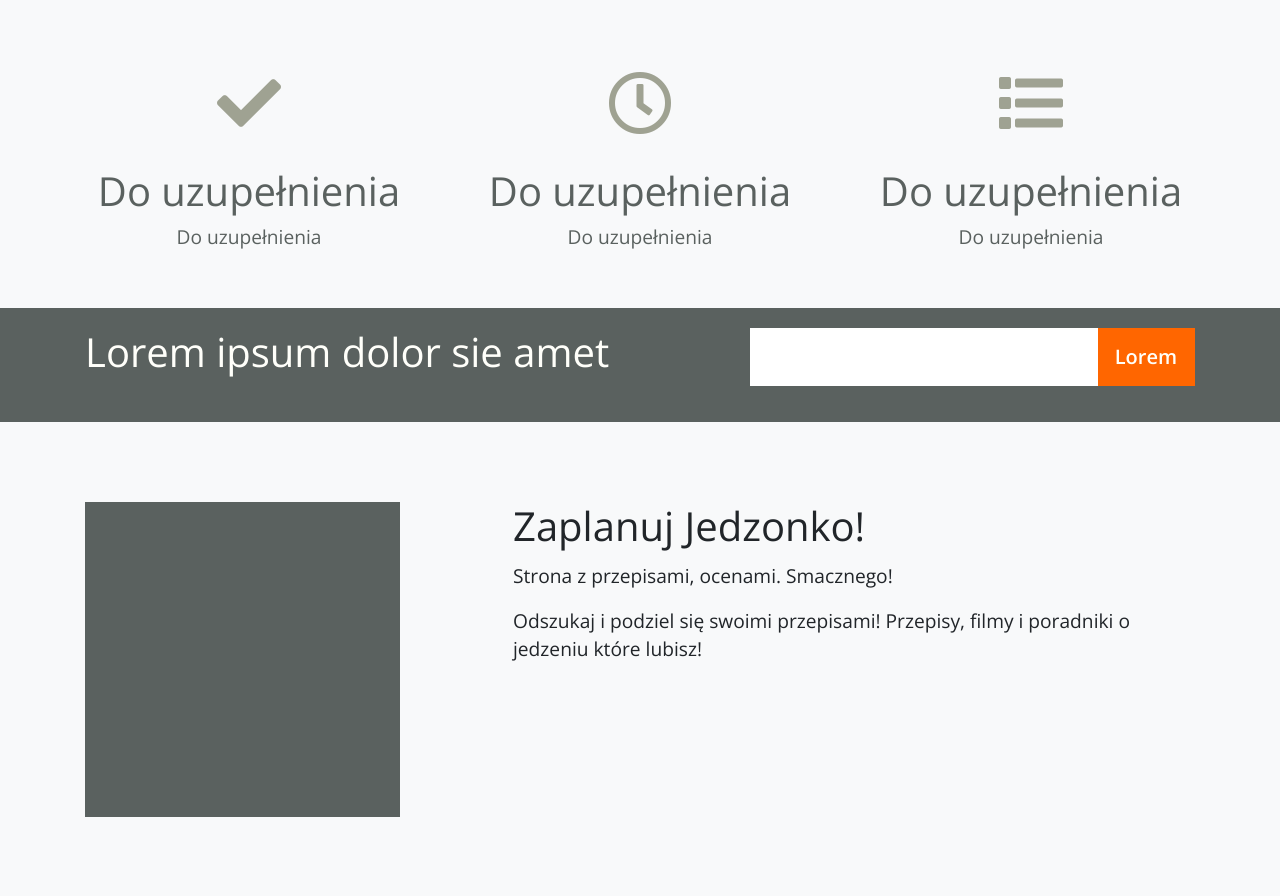
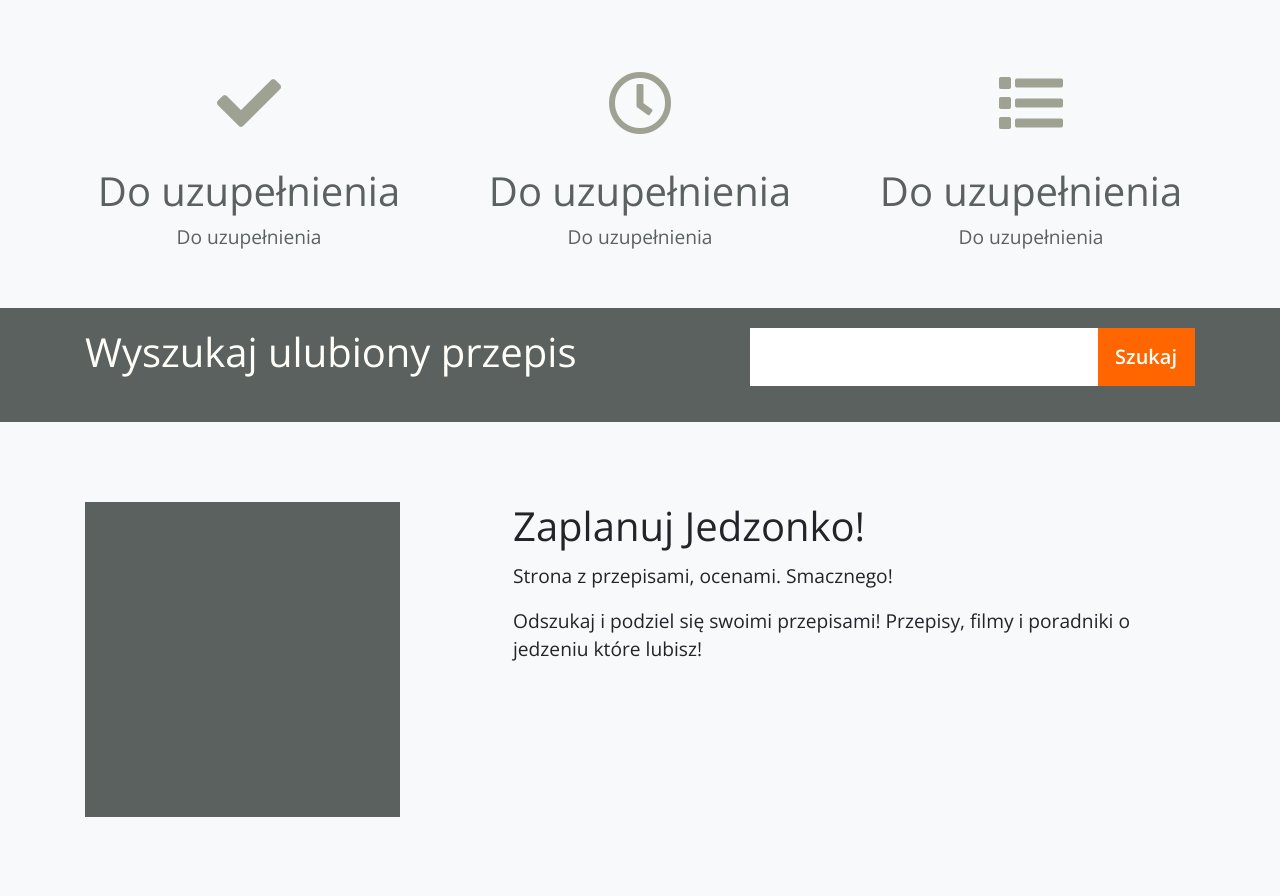
Before and after one commit to pchroscicki/ScrumLab, a Django app: template jedzonko/templates/index.html in a window 1280 px wide. Shown: the part 725-1621 px from the top of the page. Run offline with Django 4.2, Linux system fonts and the light colour scheme; the template is opened without the code that fills it, so the values that code supplies are empty; some libraries are stand-ins or nearby versions; some web fonts are replaced.

Commit message:
wyszukiwarka

```diff
--- a/jedzonko/templates/app-recipes.html
+++ b/jedzonko/templates/app-recipes.html
@@ -42,7 +42,7 @@
                    class="btn btn-danger rounded-0 text-light m-1">Usuń</a>
                 <a href="/recipe/{{ recipe.id }}"
                    class="btn btn-info rounded-0 text-light m-1">Szczegóły</a>  <!-- IN PROGRESS -->
-                <a href="/app-edit-recipe.html"
+                <a href="/recipe/modify/{{ recipe.id }}"
                    class="btn btn-warning rounded-0 text-light m-1">Edytuj</a>
             </td>
         </tr>
--- a/jedzonko/templates/index.html
+++ b/jedzonko/templates/index.html
@@ -15,7 +15,9 @@
 </head>
 
 <body>
-    <header class="page-header">
+    <form action="" method="POST">
+    {% csrf_token %}
+        <header class="page-header">
         <nav class="navbar navbar-expand-lg justify-content-around">
             <a href="/" class="navbar-brand main-logo">
                 Zaplanuj <span>Jedzonko</span>
@@ -117,15 +119,15 @@
         <div class="container">
             <div class="row">
                 <div class="col">
-                    <h1>Lorem ipsum dolor sie amet</h1>
+                    <h1>Wyszukaj ulubiony przepis</h1>
                 </div>
                 <div class="col-5">
                     <div class="input-group mb-3">
                         <input type="text" class="form-control border-0 rounded-0" placeholder=""
-                            aria-label="Recipient's username" aria-describedby="basic-addon2">
+                            aria-label="Recipient's username" aria-describedby="basic-addon2" name="search">
                         <div class="input-group-append">
                             <button class="input-group-text btn-color border-0 rounded-0" type="submit" id="basic-addon2">
-                                <a href="index.html">Lorem</a>
+                                <a href=/recipe/{{ search_recipe.id }}>Szukaj</a>
                             </button>
                         </div>
                     </div>
@@ -210,5 +212,6 @@
         crossorigin="anonymous"></script>
     <script src="https://stackpath.bootstrapcdn.com/bootstrap/4.1.3/js/bootstrap.min.js" integrity="sha384-ChfqqxuZUCnJSK3+MXmPNIyE6ZbWh2IMqE241rYiqJxyMiZ6OW/JmZQ5stwEULTy"
         crossorigin="anonymous"></script>
+    </form>
 </body>
 </html>
--- a/jedzonko/views.py
+++ b/jedzonko/views.py
@@ -17,7 +17,10 @@ class IndexView(View):
         recipes = recipe[0:3]
         ctx = {"actual_date": datetime.now(), 'recipes': recipes}
         return render(request, "index.html", ctx)   # zmiana z test.html
-
+    def post(self, request):
+        search = request.POST['search']
+        search_recipe = Recipe.objects.get(name=search)
+        return redirect(f'/recipe/{search_recipe.id}')
 
 
 class PrzepisyView(View):
```
